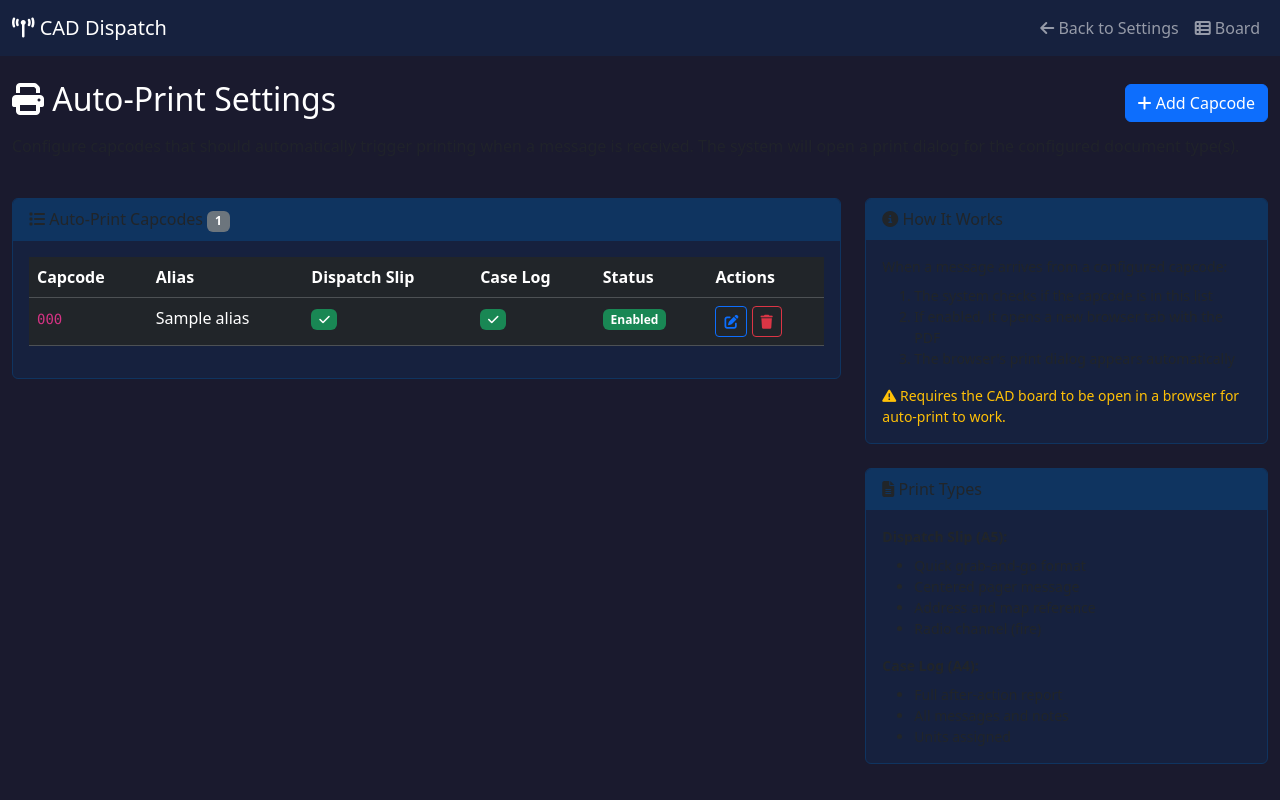
After one commit to agillam69/PM-CAD, a Node server app: template views/settings/auto-print.ejs in a window 1280 px wide. The commit adds this page. Run offline with Node 20, Linux system fonts and the light colour scheme; the template is opened without the code that fills it: most values are stand-ins (such as "Sample title", 1, 10 or a date in 2020); some libraries are stand-ins or nearby versions.

Commit message:
Add auto-print settings UI for configuring capcodes

```diff
--- /dev/null
+++ b/views/settings/auto-print.ejs
@@ -0,0 +1,325 @@
+<!DOCTYPE html>
+<html lang="en">
+<head>
+  <meta charset="UTF-8">
+  <meta name="viewport" content="width=device-width, initial-scale=1.0">
+  <title>Auto-Print Settings - CAD</title>
+  <link href="https://cdn.jsdelivr.net/npm/bootstrap@5.3.2/dist/css/bootstrap.min.css" rel="stylesheet">
+  <link href="https://cdnjs.cloudflare.com/ajax/libs/font-awesome/6.5.1/css/all.min.css" rel="stylesheet">
+  <style>
+    body { background-color: #1a1a2e; color: #fff; }
+    .navbar { background-color: #16213e !important; }
+    .card { background-color: #16213e; border: 1px solid #0f3460; }
+    .card-header { background-color: #0f3460; border-bottom: 1px solid #0f3460; }
+    .table { color: #fff; }
+    .btn-close-white { filter: invert(1); }
+    .form-check-input:checked { background-color: #0d6efd; border-color: #0d6efd; }
+  </style>
+</head>
+<body>
+  <nav class="navbar navbar-expand-lg navbar-dark mb-4">
+    <div class="container-fluid">
+      <a class="navbar-brand" href="/cad"><i class="fas fa-broadcast-tower"></i> CAD Dispatch</a>
+      <div class="navbar-nav ms-auto">
+        <a class="nav-link" href="/settings"><i class="fas fa-arrow-left"></i> Back to Settings</a>
+        <a class="nav-link" href="/cad"><i class="fas fa-th-list"></i> Board</a>
+      </div>
+    </div>
+  </nav>
+
+  <div class="container-fluid">
+    <div class="row mb-4">
+      <div class="col-12">
+        <div class="d-flex justify-content-between align-items-center">
+          <h2><i class="fas fa-print"></i> Auto-Print Settings</h2>
+          <button class="btn btn-primary" data-bs-toggle="modal" data-bs-target="#addCapcodeModal">
+            <i class="fas fa-plus"></i> Add Capcode
+          </button>
+        </div>
+        <p class="text-muted mt-2">
+          Configure capcodes that should automatically trigger printing when a message is received.
+          The system will open a print dialog for the configured document type(s).
+        </p>
+      </div>
+    </div>
+
+    <div class="row">
+      <div class="col-lg-8">
+        <div class="card">
+          <div class="card-header">
+            <i class="fas fa-list"></i> Auto-Print Capcodes
+            <span class="badge bg-secondary"><%= capcodes.length %></span>
+          </div>
+          <div class="card-body">
+            <table class="table table-dark table-hover">
+              <thead>
+                <tr>
+                  <th>Capcode</th>
+                  <th>Alias</th>
+                  <th>Dispatch Slip</th>
+                  <th>Case Log</th>
+                  <th>Status</th>
+                  <th>Actions</th>
+                </tr>
+              </thead>
+              <tbody>
+                <% capcodes.forEach(function(c) { %>
+                <tr>
+                  <td><code><%= c.capcode %></code></td>
+                  <td><%= c.alias || '-' %></td>
+                  <td>
+                    <% if (c.print_dispatch) { %>
+                      <span class="badge bg-success"><i class="fas fa-check"></i></span>
+                    <% } else { %>
+                      <span class="badge bg-secondary"><i class="fas fa-times"></i></span>
+                    <% } %>
+                  </td>
+                  <td>
+                    <% if (c.print_log) { %>
+                      <span class="badge bg-success"><i class="fas fa-check"></i></span>
+                    <% } else { %>
+                      <span class="badge bg-secondary"><i class="fas fa-times"></i></span>
+                    <% } %>
+                  </td>
+                  <td>
+                    <% if (c.enabled) { %>
+                      <span class="badge bg-success">Enabled</span>
+                    <% } else { %>
+                      <span class="badge bg-secondary">Disabled</span>
+                    <% } %>
+                  </td>
+                  <td>
+                    <button class="btn btn-sm btn-outline-primary" onclick="editCapcode(<%= c.id %>, '<%= c.capcode %>', '<%= c.alias || '' %>', <%= c.print_dispatch %>, <%= c.print_log %>, <%= c.enabled %>)">
+                      <i class="fas fa-edit"></i>
+                    </button>
+                    <button class="btn btn-sm btn-outline-danger" onclick="deleteCapcode(<%= c.id %>, '<%= c.capcode %>')">
+                      <i class="fas fa-trash"></i>
+                    </button>
+                  </td>
+                </tr>
+                <% }); %>
+                <% if (capcodes.length === 0) { %>
+                <tr>
+                  <td colspan="6" class="text-center text-muted">No auto-print capcodes configured</td>
+                </tr>
+                <% } %>
+              </tbody>
+            </table>
+          </div>
+        </div>
+      </div>
+
+      <div class="col-lg-4">
+        <div class="card mb-4">
+          <div class="card-header">
+            <i class="fas fa-info-circle"></i> How It Works
+          </div>
+          <div class="card-body">
+            <p class="small mb-2">When a message arrives from a configured capcode:</p>
+            <ol class="small">
+              <li>The system checks if the capcode is in this list</li>
+              <li>If enabled, it opens a new browser tab with the PDF</li>
+              <li>The browser's print dialog appears automatically</li>
+            </ol>
+            <p class="small text-warning mb-0">
+              <i class="fas fa-exclamation-triangle"></i>
+              Requires the CAD board to be open in a browser for auto-print to work.
+            </p>
+          </div>
+        </div>
+
+        <div class="card">
+          <div class="card-header">
+            <i class="fas fa-file-alt"></i> Print Types
+          </div>
+          <div class="card-body">
+            <p class="small mb-2"><strong>Dispatch Slip (A5):</strong></p>
+            <ul class="small mb-3">
+              <li>Quick grab-and-go format</li>
+              <li>Centered pager message</li>
+              <li>Address and map reference</li>
+              <li>Radio channel (fire)</li>
+            </ul>
+            <p class="small mb-2"><strong>Case Log (A4):</strong></p>
+            <ul class="small mb-0">
+              <li>Full after-action report</li>
+              <li>All messages and notes</li>
+              <li>Units assigned</li>
+            </ul>
+          </div>
+        </div>
+      </div>
+    </div>
+  </div>
+
+  <!-- Add Capcode Modal -->
+  <div class="modal fade" id="addCapcodeModal" tabindex="-1">
+    <div class="modal-dialog">
+      <div class="modal-content bg-dark">
+        <div class="modal-header">
+          <h5 class="modal-title"><i class="fas fa-plus"></i> Add Auto-Print Capcode</h5>
+          <button type="button" class="btn-close btn-close-white" data-bs-dismiss="modal"></button>
+        </div>
+        <form id="addCapcodeForm" onsubmit="addCapcode(event)">
+          <div class="modal-body">
+            <div class="mb-3">
+              <label class="form-label">Capcode</label>
+              <input type="text" class="form-control bg-dark text-white" name="capcode" placeholder="e.g., 1234567" required>
+              <small class="text-muted">The numeric capcode from PagerMon</small>
+            </div>
+            <div class="mb-3">
+              <label class="form-label">Alias (optional)</label>
+              <input type="text" class="form-control bg-dark text-white" name="alias" placeholder="e.g., Station 43">
+              <small class="text-muted">Friendly name for reference</small>
+            </div>
+            <div class="mb-3">
+              <div class="form-check">
+                <input type="checkbox" class="form-check-input" name="printDispatch" id="addPrintDispatch" checked>
+                <label class="form-check-label" for="addPrintDispatch">Print Dispatch Slip</label>
+              </div>
+              <div class="form-check">
+                <input type="checkbox" class="form-check-input" name="printLog" id="addPrintLog">
+                <label class="form-check-label" for="addPrintLog">Print Case Log</label>
+              </div>
+            </div>
+          </div>
+          <div class="modal-footer">
+            <button type="button" class="btn btn-secondary" data-bs-dismiss="modal">Cancel</button>
+            <button type="submit" class="btn btn-primary">Add Capcode</button>
+          </div>
+        </form>
+      </div>
+    </div>
+  </div>
+
+  <!-- Edit Capcode Modal -->
+  <div class="modal fade" id="editCapcodeModal" tabindex="-1">
+    <div class="modal-dialog">
+      <div class="modal-content bg-dark">
+        <div class="modal-header">
+          <h5 class="modal-title"><i class="fas fa-edit"></i> Edit Auto-Print Capcode</h5>
+          <button type="button" class="btn-close btn-close-white" data-bs-dismiss="modal"></button>
+        </div>
+        <form id="editCapcodeForm" onsubmit="saveCapcode(event)">
+          <input type="hidden" name="capcodeId" id="editCapcodeId">
+          <div class="modal-body">
+            <div class="mb-3">
+              <label class="form-label">Capcode</label>
+              <input type="text" class="form-control bg-dark text-white" name="capcode" id="editCapcodeValue" required>
+            </div>
+            <div class="mb-3">
+              <label class="form-label">Alias (optional)</label>
+              <input type="text" class="form-control bg-dark text-white" name="alias" id="editAlias">
+            </div>
+            <div class="mb-3">
+              <div class="form-check">
+                <input type="checkbox" class="form-check-input" name="printDispatch" id="editPrintDispatch">
+                <label class="form-check-label" for="editPrintDispatch">Print Dispatch Slip</label>
+              </div>
+              <div class="form-check">
+                <input type="checkbox" class="form-check-input" name="printLog" id="editPrintLog">
+                <label class="form-check-label" for="editPrintLog">Print Case Log</label>
+              </div>
+              <div class="form-check mt-2">
+                <input type="checkbox" class="form-check-input" name="enabled" id="editEnabled">
+                <label class="form-check-label" for="editEnabled">Enabled</label>
+              </div>
+            </div>
+          </div>
+          <div class="modal-footer">
+            <button type="button" class="btn btn-secondary" data-bs-dismiss="modal">Cancel</button>
+            <button type="submit" class="btn btn-primary">Save Changes</button>
+          </div>
+        </form>
+      </div>
+    </div>
+  </div>
+
+  <script src="https://cdn.jsdelivr.net/npm/bootstrap@5.3.2/dist/js/bootstrap.bundle.min.js"></script>
+  <script>
+    function addCapcode(event) {
+      event.preventDefault();
+      var form = event.target;
+      var data = {
+        capcode: form.capcode.value,
+        alias: form.alias.value,
+        printDispatch: form.printDispatch.checked,
+        printLog: form.printLog.checked
+      };
+
+      fetch('/settings/api/auto-print', {
+        method: 'POST',
+        headers: { 'Content-Type': 'application/json' },
+        body: JSON.stringify(data)
+      })
+      .then(function(res) { return res.json(); })
+      .then(function(result) {
+        if (result.success) {
+          location.reload();
+        } else {
+          alert('Error: ' + result.error);
+        }
+      })
+      .catch(function(err) { alert('Error adding capcode'); });
+    }
+
+    function editCapcode(id, capcode, alias, printDispatch, printLog, enabled) {
+      document.getElementById('editCapcodeId').value = id;
+      document.getElementById('editCapcodeValue').value = capcode;
+      document.getElementById('editAlias').value = alias;
+      document.getElementById('editPrintDispatch').checked = printDispatch;
+      document.getElementById('editPrintLog').checked = printLog;
+      document.getElementById('editEnabled').checked = enabled;
+
+      new bootstrap.Modal(document.getElementById('editCapcodeModal')).show();
+    }
+
+    function saveCapcode(event) {
+      event.preventDefault();
+      var form = event.target;
+      var id = document.getElementById('editCapcodeId').value;
+      var data = {
+        capcode: form.capcode.value,
+        alias: form.alias.value,
+        printDispatch: form.printDispatch.checked,
+        printLog: form.printLog.checked,
+        enabled: form.enabled.checked
+      };
+
+      fetch('/settings/api/auto-print/' + id, {
+        method: 'PUT',
+        headers: { 'Content-Type': 'application/json' },
+        body: JSON.stringify(data)
+      })
+      .then(function(res) { return res.json(); })
+      .then(function(result) {
+        if (result.success) {
+          location.reload();
+        } else {
+          alert('Error: ' + result.error);
+        }
+      })
+      .catch(function(err) { alert('Error updating capcode'); });
+    }
+
+    function deleteCapcode(id, capcode) {
+      if (!confirm('Delete auto-print for capcode "' + capcode + '"?')) {
+        return;
+      }
+
+      fetch('/settings/api/auto-print/' + id, {
+        method: 'DELETE'
+      })
+      .then(function(res) { return res.json(); })
+      .then(function(result) {
+        if (result.success) {
+          location.reload();
+        } else {
+          alert('Error: ' + result.error);
+        }
+      })
+      .catch(function(err) { alert('Error deleting capcode'); });
+    }
+  </script>
+</body>
+</html>
```
Also changed, not shown: db.js (+47 -1 lines), routes/settings.js (+51 -0 lines), views/settings/index.ejs (+16 -3 lines).
